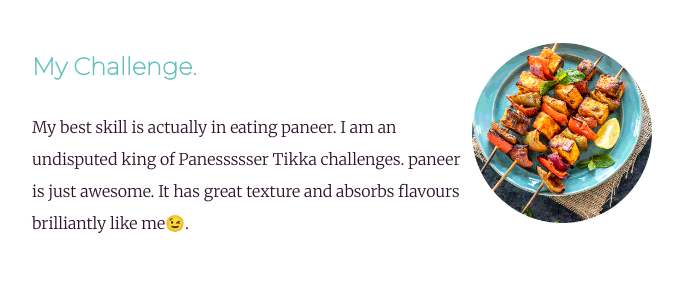
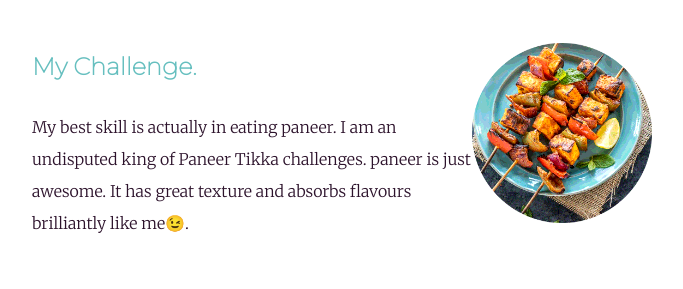
Before and after one commit to obhujerpencil/wishlist, a plain HTML site: page index.html in a window 1280 px wide. Shown: the part 1791-2080 px from the top of the page, without its empty margins (288-971 px from the left). Drawn offline with Linux system fonts and the light colour scheme.

Commit message:
Update index.html

```diff
--- a/index.html
+++ b/index.html
@@ -35,7 +35,7 @@
     <div class="skill-row2">
       <img class="paneer" src="imageonline-co-compressed.png" alt="">
       <h2 style="margin-top:50px;">My Challenge.</h2>
-      <p>My best skill is actually in eating paneer. I am an undisputed king of Panessssser Tikka challenges. paneer is just awesome. It has great texture and absorbs flavours brilliantly like me😉. <p>
+      <p>My best skill is actually in eating paneer. I am an undisputed king of Paneer Tikka challenges. paneer is just awesome. It has great texture and absorbs flavours brilliantly like me😉. <p>
 </div>
 </div>
 
```
